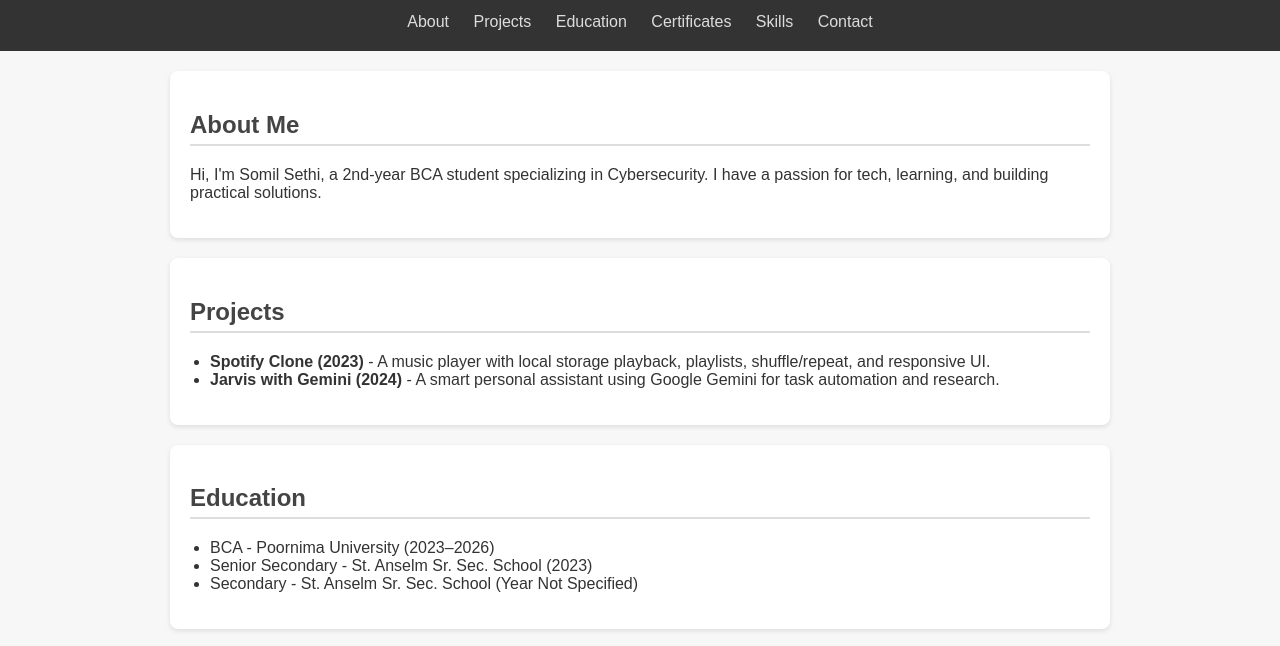
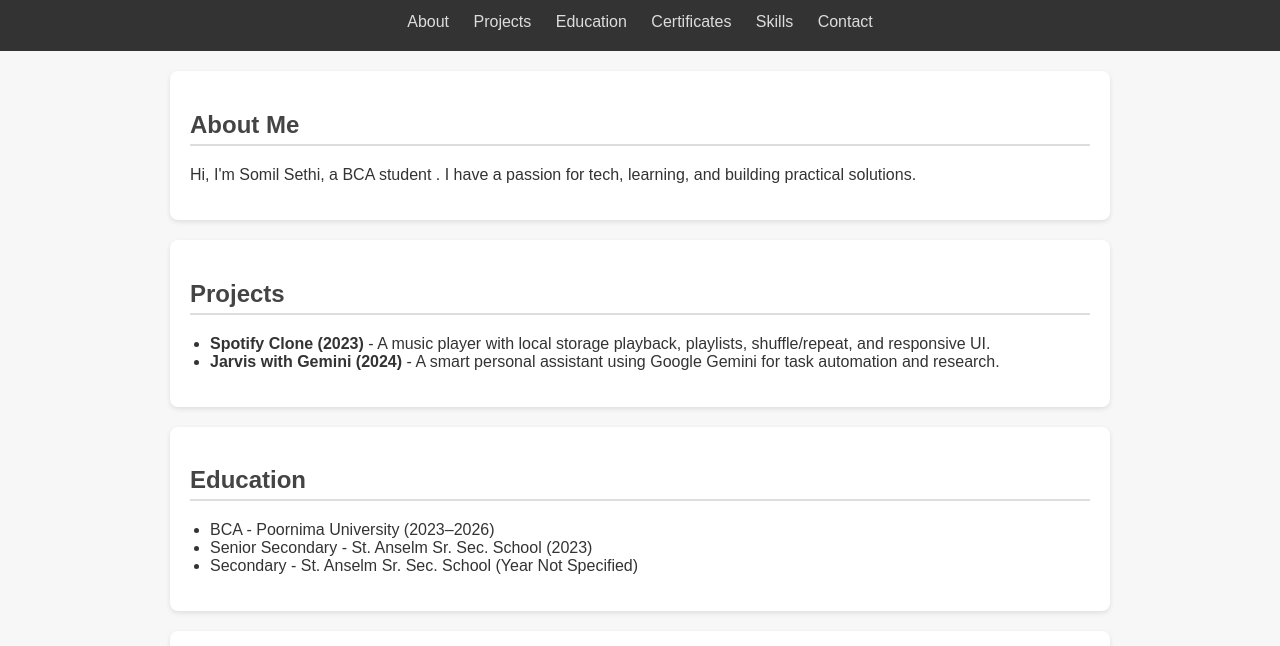
Before and after one commit to Somil7125sethi/Portfolio, a plain HTML site: page index.html in a window 1280 px wide. Shown: the part 121-767 px from the top of the page. Drawn offline with Linux system fonts and the light colour scheme.

Commit message:
index.html

```diff
--- a/index.html
+++ b/index.html
@@ -22,7 +22,7 @@
 
   <section id="about">
     <h2>About Me</h2>
-    <p>Hi, I'm Somil Sethi, a 2nd-year BCA student specializing in Cybersecurity. I have a passion for tech, learning, and building practical solutions.</p>
+    <p>Hi, I'm Somil Sethi, a BCA student  . I have a passion for tech, learning, and building practical solutions.</p>
   </section>
 
   <section id="projects">
```
